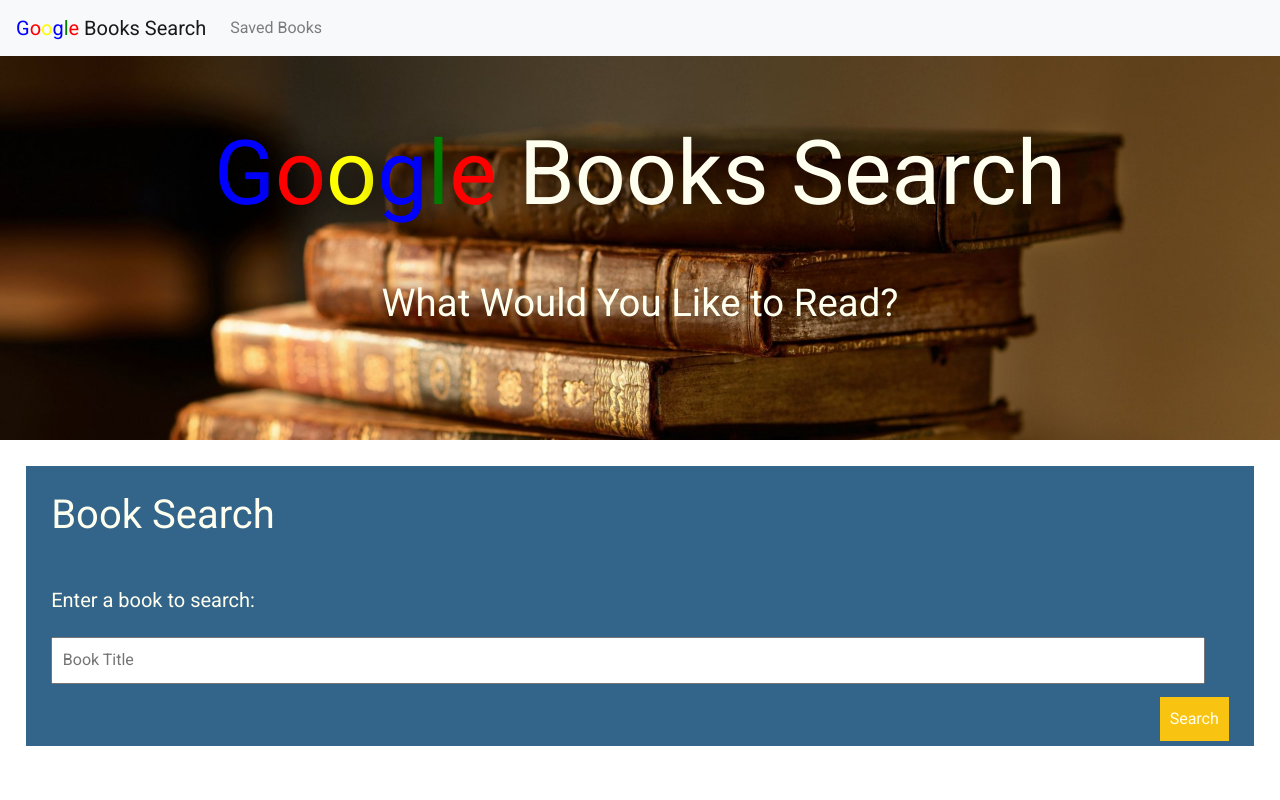
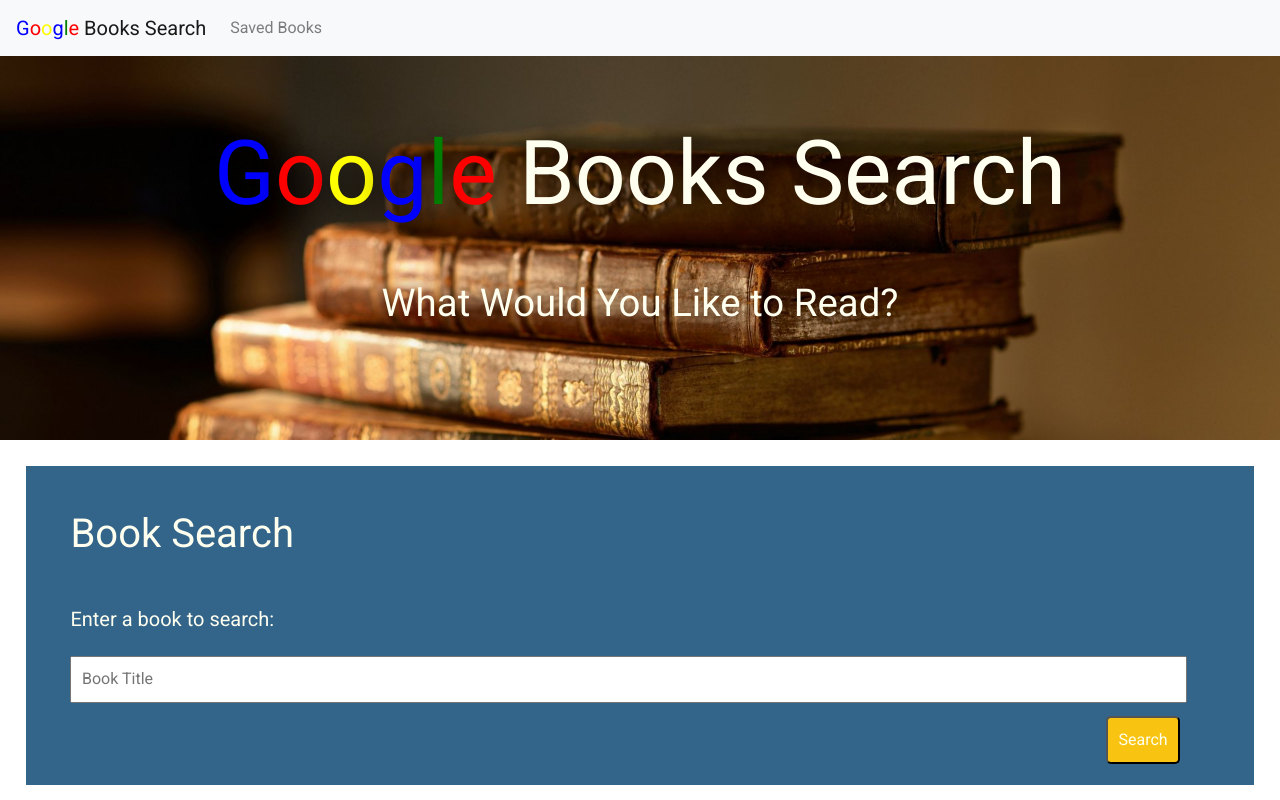
Before and after one commit to TJANGEL/GoogleBooks_Search, a React (Create React App) app in the folder client/: page / in a window 1280 px wide. Shown: the top 800 px of the page. Built offline with nearby package versions, Linux system fonts and the light colour scheme.

Commit message:
updated styling

```diff
--- a/client/src/App.css
+++ b/client/src/App.css
@@ -29,7 +29,7 @@
 #resultsContainer {
   color: ivory;
   background-color: #33658a;
-  padding: 2vw;
+  padding: 3.5vw;
   margin: 2vw;
   font-size: 3vw;
 }
@@ -54,24 +54,6 @@
   width: 98%;
   padding: 0.75vw;
   font-size: 1.25vw;
-}
-
-button {
-  border-radius: 0;
-  border: none;
-  background-color: #f9c411;
-  color: ivory;
-  padding: 10px;
-  font-size: 1.25vw;
-}
-
-form button {
-  position: absolute;
-  right: 0;
-}
-
-button[disabled] {
-  background-color: #f9e39f;
 }
 
 #resultsContainer {
@@ -111,7 +93,28 @@
   display: inline-block;
   width: 75%;
   padding: 0;
-  /* margin: 1.75vw 0 0 1.75vw; */
+}
+
+/* buttons */
+button[disabled] {
+  background-color: rgba(187, 25, 25, 0.584);
+}
+
+button {
+  background-color: #f9c411;
+  color: ivory;
+  padding: 10px;
+  font-size: 1.25vw;
+}
+
+form button {
+  position: absolute;
+  right: 0;
+}
+
+.search {
+  border-radius: 5px;
+  margin-right: 30px;
 }
 
 .btnDiv {
--- a/client/src/components/SearchForm.js
+++ b/client/src/components/SearchForm.js
@@ -19,7 +19,11 @@
           required={true}
         />
         <br />
-        <button type="submit" onClick={e => props.handleSearchClick(e)}>
+        <button
+          className="search"
+          type="submit"
+          onClick={e => props.handleSearchClick(e)}
+        >
           Search
         </button>
       </form>
```
